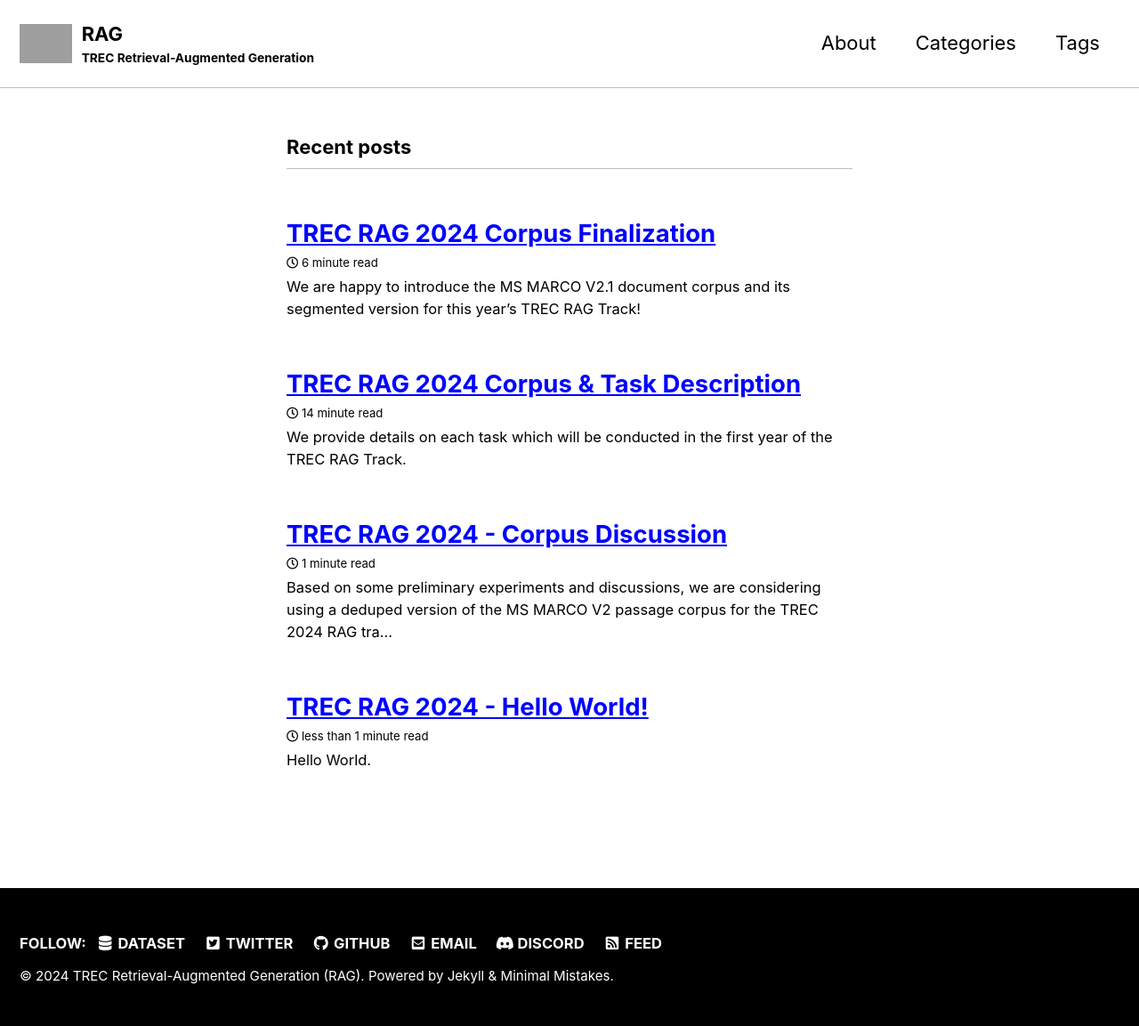
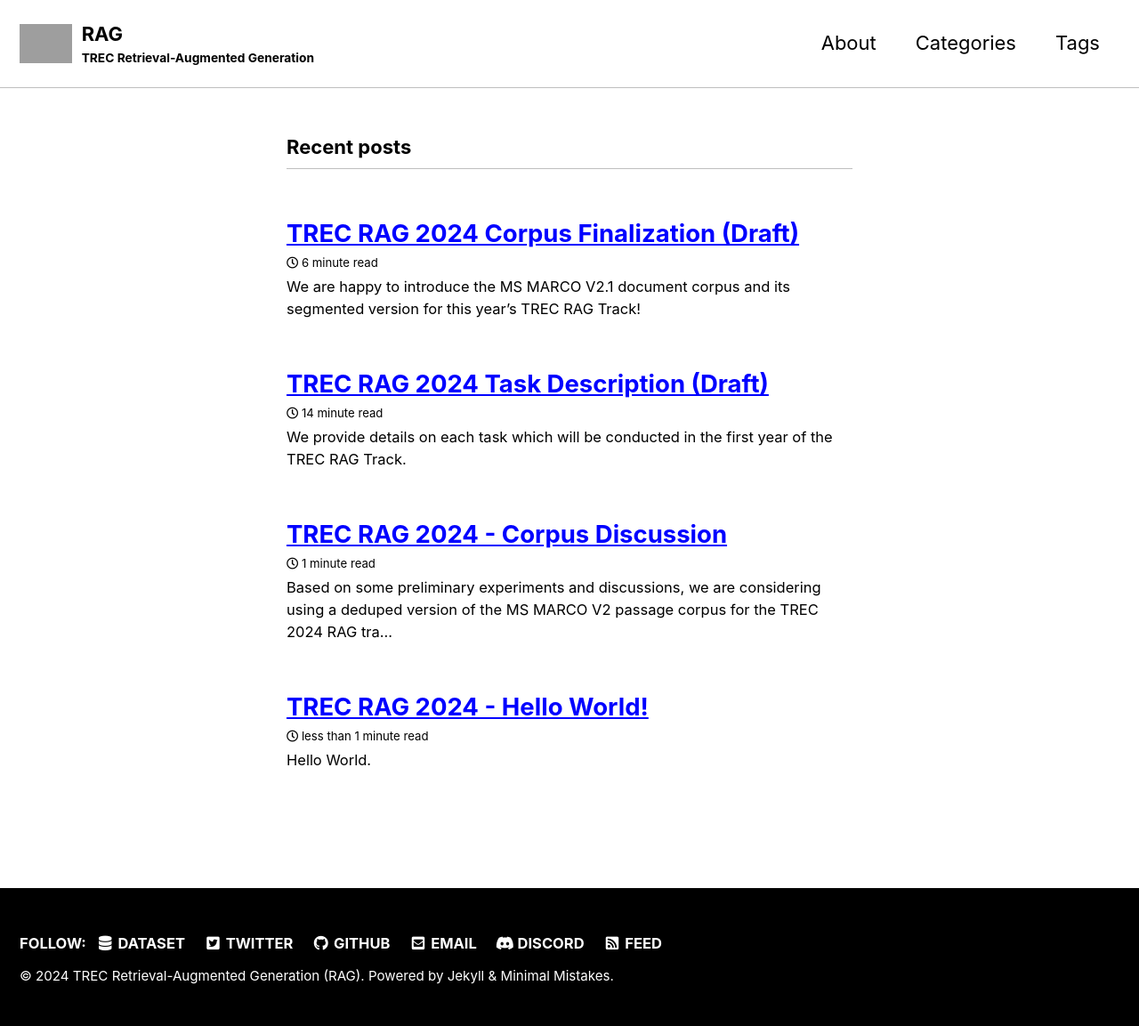
Before and after one commit to TREC-RAG/trec-rag.github.io, a Jekyll site: the page built from docs/index.html, in a window 1280 px wide. Shown: the whole page at 89% size. Built offline with Jekyll 4.4.1, drawn with Linux system fonts in a browser that asks for light colours; cached includes are drawn as plain includes; the list of posts is cut into pages by our own code; grey boxes are pictures that could not be loaded.

Commit message:
Modify corpus finalization

```diff
--- a/docs/_posts/2024-04-17-2024-task-descriptions.md
+++ b/docs/_posts/2024-04-17-2024-task-descriptions.md
@@ -1,5 +1,5 @@
 ---
-title: "TREC RAG 2024 Corpus & Task Description"
+title: "TREC RAG 2024 Task Description (Draft)"
 date: 2024-04-17T08:00:00-00:00
 categories:
   - Annoucements
```
Also changed, not shown: docs/_posts/2024-04-17-2024-corpus-finalization.md (+6 -4 lines).
